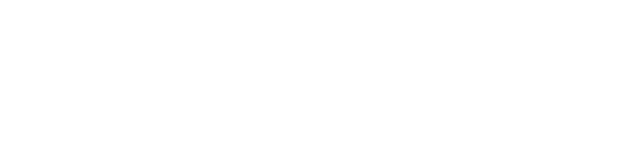
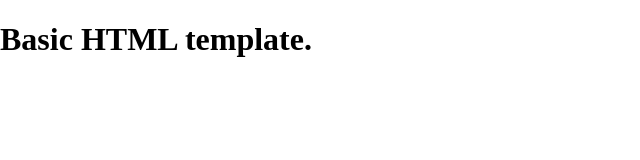
Before and after one commit to diogo-costa-silva/Web-Development, a plain HTML site: page website-1/index.html in a window 1280 px wide. Shown: the whole page, without its empty margins (0-640 px from the left). Drawn offline with Linux system fonts and the light colour scheme; a web font is replaced by a local one.

Commit message:
Changed index.html

```diff
--- a/website-1/index.html
+++ b/website-1/index.html
@@ -10,6 +10,6 @@
     <script src="scripts.js"></script>
 </head>
 <body>
-
+    <h1>Basic HTML template.</h1>
 </body>
 </html>
```
